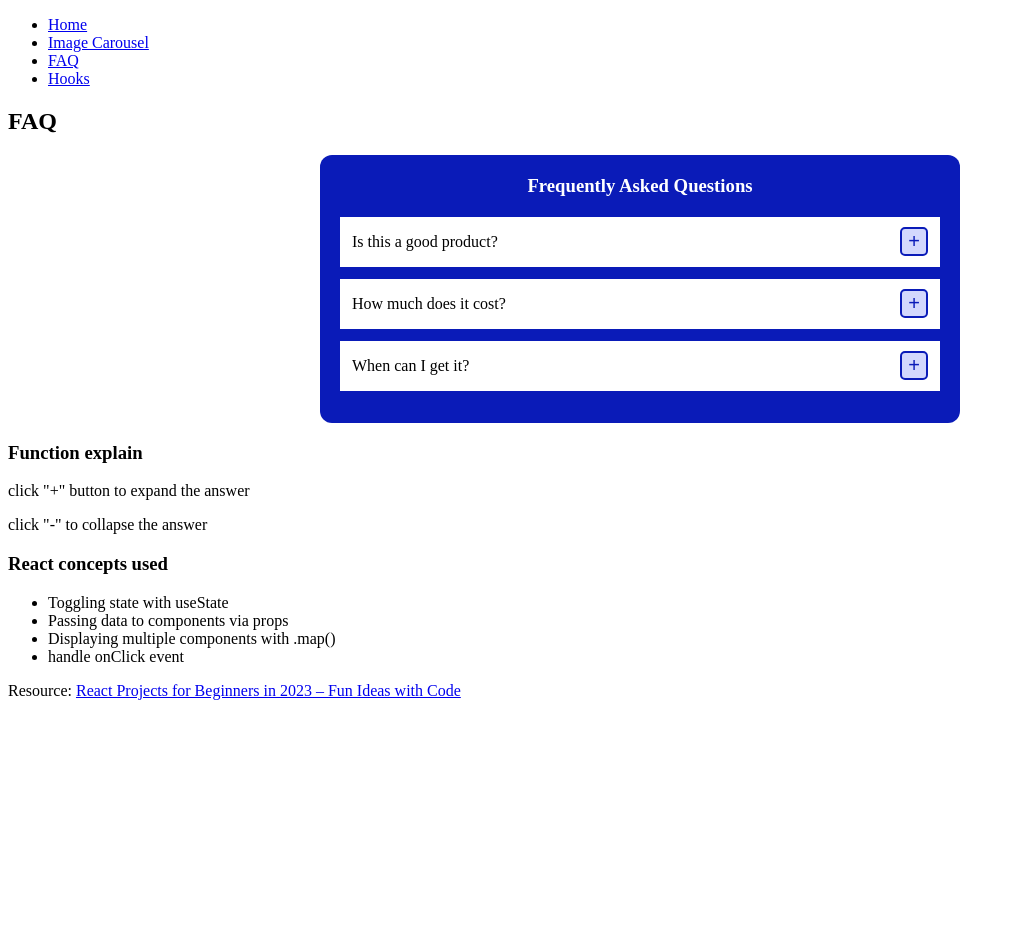
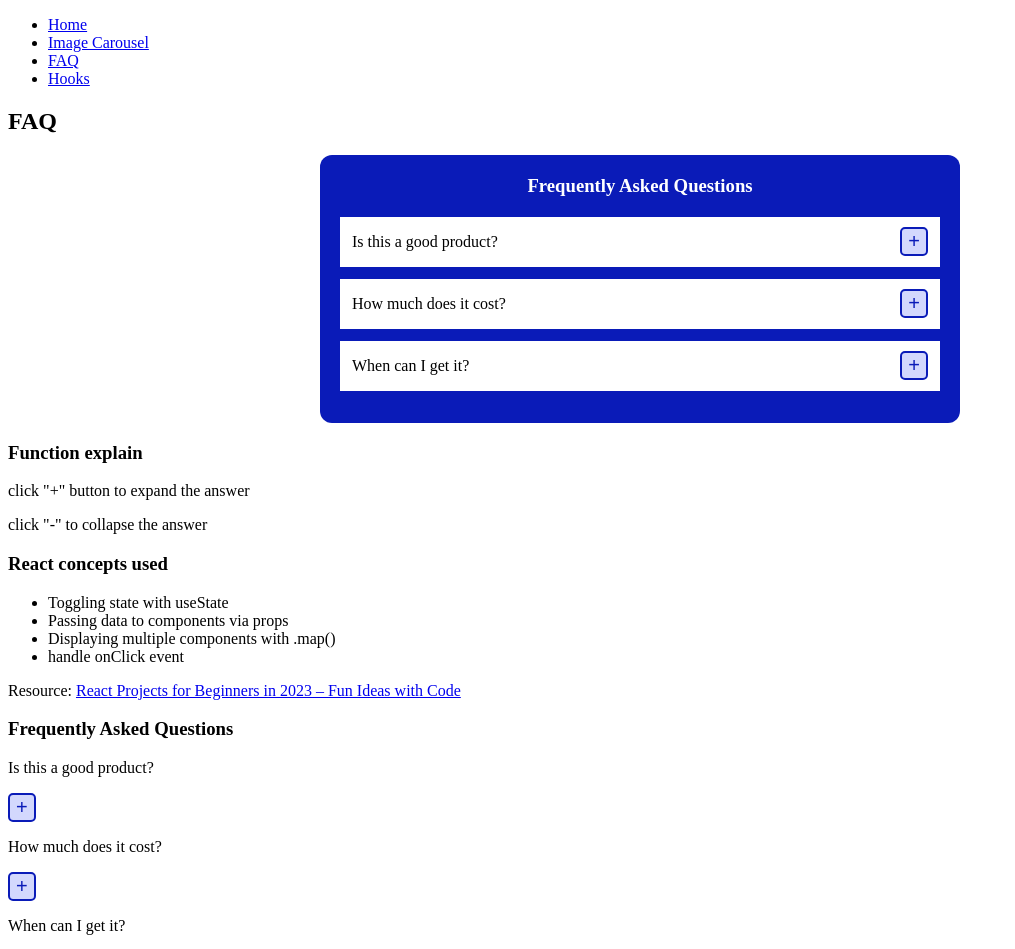
Before and after one commit to JiangyueWang/react-mini-projects, a React (Create React App) app: page /faq in a window 1280 px wide. Shown: the top 949 px of the page, without its empty margins (0-1015 px from the left). Before the commit the page ends 800 px from the top, so only its background shows below. Built offline with nearby package versions, Linux system fonts and the light colour scheme.

Commit message:
created FaqTwo components manipulate css for toggling the accodion effect + updated FaqPage.css and FaqPage.js for FaqTwo component

```diff
--- /dev/null
+++ b/src/components/FaqTwo/FaqTwo.jsx
@@ -0,0 +1,30 @@
+import { useState } from "react";
+
+const FaqTwo = (props) => {
+    const [selected, setSelected] = useState(null);
+
+    const toggle = (index) => {
+        if(selected === index) {
+            return setSelected(null);
+        }
+        setSelected(index);
+    }
+
+    return (
+    <div>
+        <h3>Frequently Asked Questions</h3>
+        {props.questions.map((question, index) => (
+
+            <div>
+                   <p>{question.title}</p>
+                    <button onClick={() => toggle(index)}>{selected === index ? '-' : '+'}</button>
+
+                <div className={selected === index ? 'content show' : 'content'}>
+                    {question.info}
+                </div>
+            </div>
+        ))}
+    </div>  );
+}
+
+export default FaqTwo;
--- a/src/pages/FaqPage/FaqPage.css
+++ b/src/pages/FaqPage/FaqPage.css
@@ -28,3 +28,10 @@ button {
     justify-content: space-between;
     padding: 0 12px;
 }
+
+.content {
+  display: none;
+}
+.content.show {
+  display: block;
+}
--- a/src/pages/FaqPage/FaqPage.js
+++ b/src/pages/FaqPage/FaqPage.js
@@ -1,4 +1,5 @@
 import FaqOne from "../../components/FaqOne/FaqOne";
+import FaqTwo from "../../components/FaqTwo/FaqTwo";
 import "../FaqPage/FaqPage.css"
 const FaqPage = () => {
     const questions = [
@@ -26,6 +27,7 @@ const FaqPage = () => {
         <div>
             <h2>FAQ</h2>
             <FaqOne questions={questions} />
+            <FaqTwo questions={questions} />
         </div>
     );
 }
```
